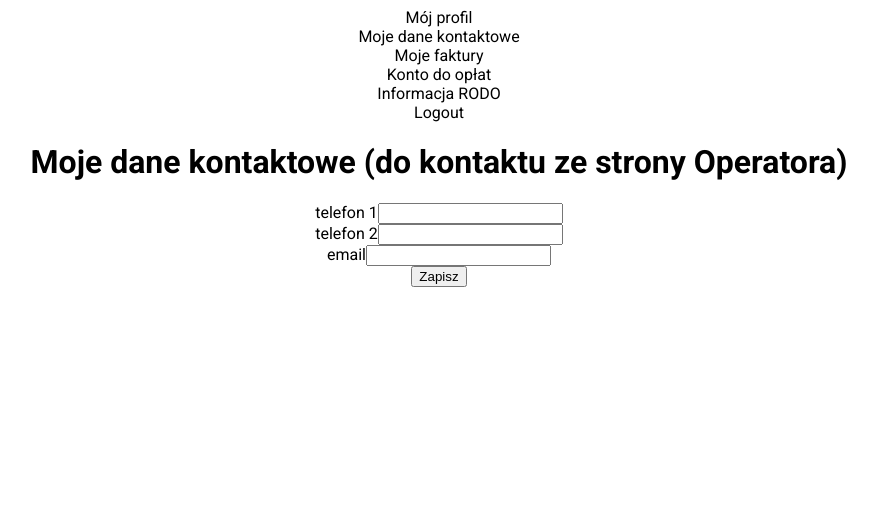
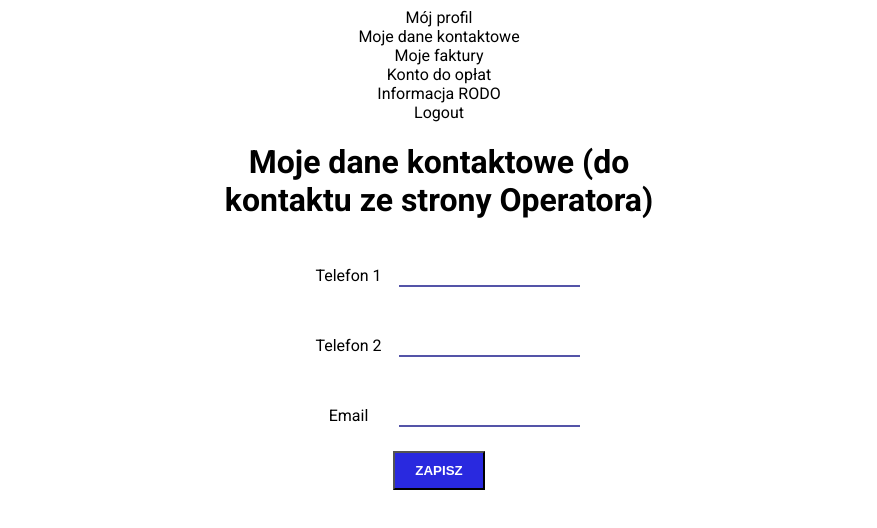
Before and after one commit to lordh1/vue-ebok, a Vue app: page /account/contact in a window 1280 px wide. Shown: the top 528 px of the page, without its empty margins (201-1078 px from the left). Built offline with nearby package versions, Linux system fonts and the light colour scheme; no server answers; sample sign-in values are in the browser's storage; what vue-toasted, vue-toastify would draw is missing.

Commit message:
Added styles in CSS

```diff
--- a/src/components/bank/Bank.vue
+++ b/src/components/bank/Bank.vue
@@ -1,8 +1,8 @@
 <template>
-  <div>
+  <div class="Bank">
     <h1>Konto do opłat</h1>
-    <div><label>Nazwa operatora:</label> {{bank.nazwa}}}</div>
-    <div><label>Numer konta:</label> {{bank.konto}}}</div>
+    <div><label>Nazwa operatora:</label> {{bank.nazwa}}</div>
+    <div><label>Numer konta:</label> {{bank.konto}}</div>
   </div>
 
   </template>
@@ -30,3 +30,17 @@
     }
   }
 </script>
+
+<style type="sass" scoped>
+  .Bank {
+    width: 40%;
+    margin: auto;
+  }
+
+  .Bank label {
+    width: 200px;
+    font-weight: bold;
+
+
+  }
+</style>
--- a/src/components/contact/Contact.vue
+++ b/src/components/contact/Contact.vue
@@ -1,20 +1,20 @@
 <template>
-  <div>
+  <div class="Contact">
     <h1>Moje dane kontaktowe (do kontaktu ze strony Operatora)</h1>
     <div>
-      <label>telefon 1</label>
+      <label>Telefon 1 </label>
       <input type="text" v-model="contact.tel1" />
     </div>
     <div>
-      <label>telefon 2</label>
+      <label>Telefon 2 </label>
       <input type="text" v-model="contact.tel2" />
     </div>
     <div>
-      <label>email</label>
+      <label>Email </label>
       <input type="text" v-model="contact.emil" />
     </div>
     <div>
-      <button @click="submit">Zapisz</button>
+      <button @click="submit">ZAPISZ</button>
     </div>
   </div>
 </template>
@@ -48,6 +48,29 @@
   }
 </script>
 
-<style scoped>
+<style type="sass" scoped>
+  .Contact {
+    width: 40%;
+    margin: auto;
 
+  }
+
+  .Contact label {
+    line-height: 70px;
+    display: inline-block;
+    width: 100px;
+  }
+
+  .Contact button {
+    padding: 10px 20px;
+    background-color: #2929df;
+    color: white;
+    font-weight: bold;
+  }
+
+  .Contact input{
+    border: 0;
+    border-bottom: 2px solid #5454a8;
+    outline: none;
+  }
 </style>
--- a/src/components/gdpr/Gdpr.vue
+++ b/src/components/gdpr/Gdpr.vue
@@ -1,5 +1,5 @@
 <template>
-<div>
+<div class="Rodo">
     <h1>Informacja RODO</h1>
     <div style={padding}>Jako {{gdpr.name}}, w świetle przepisów jesteśmy, administratorem Państwa danych osobowych. Oznacza to, że odpowiadamy za ich wykorzystanie w sposób bezpieczny, zgodny z umową oraz obowiązującymi przepisami.</div>
     <div style={padding}>Proszę kliknąć następujący link aby przeczytać treść komunikatu <a :href="'/rodo-' + gdpr.company + '.pdf'" target='_blank'>TREŚĆ KOMUNIKATU</a></div>
@@ -34,3 +34,24 @@
     }
   }
 </script>
+
+<style type="sass" scoped>
+  .Rodo {
+    margin: auto;
+  }
+
+  .Rodo a {
+    display: block;
+    margin: 20px;
+    }
+
+    .Rodo button {
+      padding: 10px 20px;
+    background-color: #2929df;
+    color: white;
+    font-weight: bold;
+    cursor: pointer;
+    }
+
+
+  </style>
--- a/src/components/invoices/Invoices.vue
+++ b/src/components/invoices/Invoices.vue
@@ -1,5 +1,5 @@
 <template>
-  <div>
+  <div class="Faktury">
     <h1>Moje faktury</h1>
     <div
       v-for="(item, i) in invoices"
@@ -54,3 +54,19 @@
     }
   }
 </script>
+
+<style type="sass" scoped>
+  .Faktury {
+    font-weight: bold;
+    line-height: 60px;
+    cursor: pointer;
+    width: 40%;
+    margin: auto;
+  }
+
+
+  .Faktury div:hover {
+    background-color: #8c9fa0;
+  }
+
+</style>
--- a/src/components/login/Login.vue
+++ b/src/components/login/Login.vue
@@ -1,24 +1,30 @@
 <template>
-  <div>
+  <div class="Login">
     <h1>Zaloguj się</h1>
     <form>
+      <div>
         <label>Login</label>
         <input
           type="text"
           v-model="id"
           required
         >
+      </div>
+      <div>
         <label>Hasło</label>
         <input
           type="password"
           v-model="password"
           required
         >
+      </div>
+      <div>
         <button
           @click="submit"
         >
-        OK
+          Zaloguj
         </button>
+      </div>
     </form>
   </div>
 </template>
@@ -48,3 +54,31 @@
     }
   }
 </script>
+
+<style type="sass" scoped>
+  .Login {
+    width: 40%;
+    margin: auto;
+
+  }
+
+  .Login label {
+    line-height: 70px;
+    display: inline-block;
+    width: 100px;
+  }
+
+  .Login button {
+    padding: 10px 20px;
+    background-color: #2929df;
+    color: white;
+    font-weight: bold;
+    cursor: pointer;
+  }
+
+  .Login input{
+    border: 0;
+    border-bottom: 2px solid #5454a8;
+    outline: none;
+  }
+</style>
```
Lines whose indentation alone changed are shown as unchanged.
